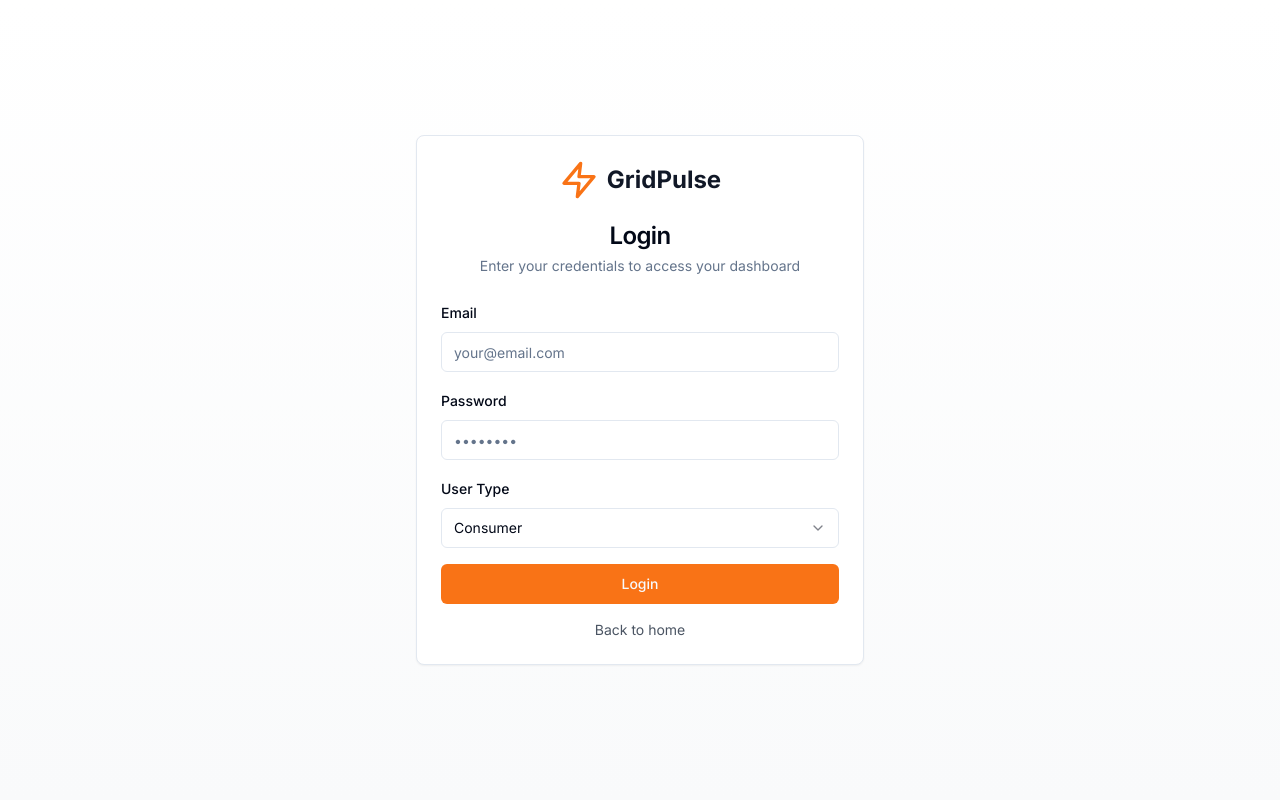
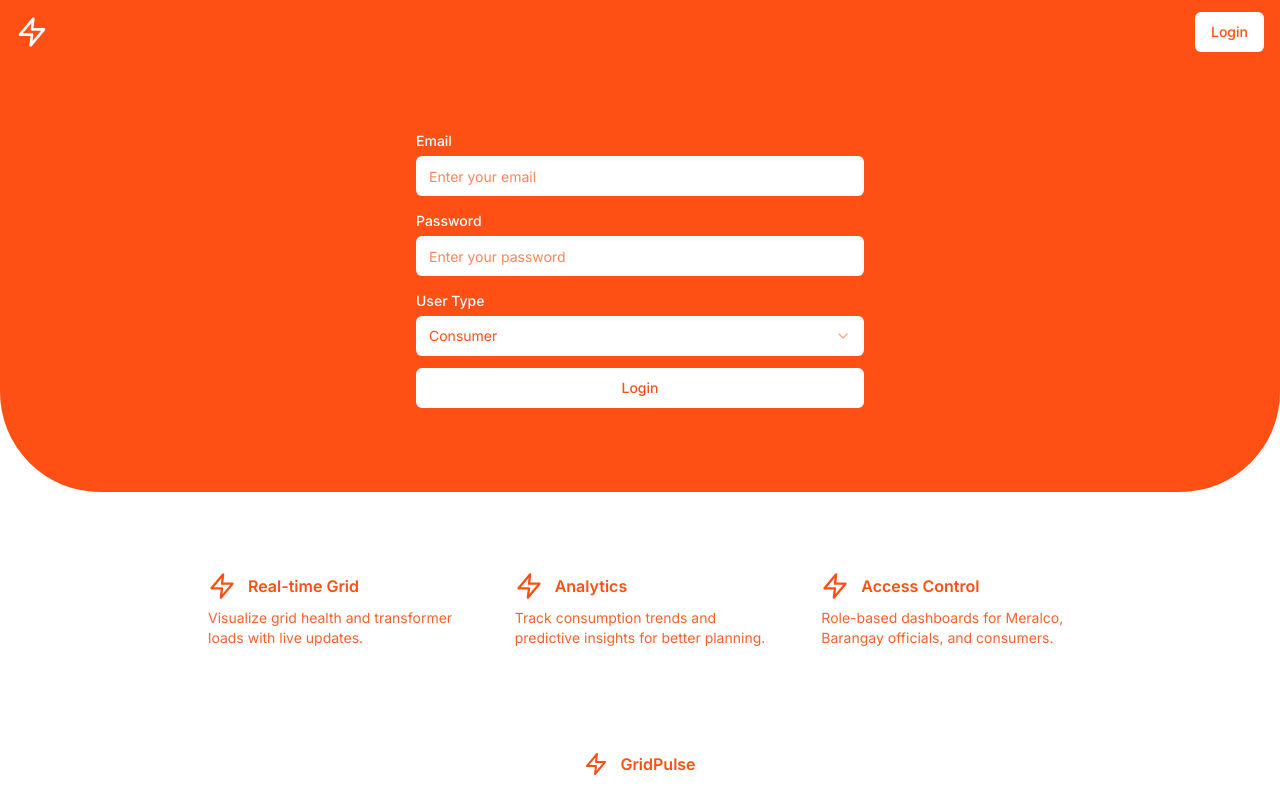
Before and after one commit to msmeralco/VOLTAGE4, a Next.js app: page /login in a window 1280 px wide. Built offline with nearby package versions, Linux system fonts and the light colour scheme.

Commit message:
updated login page

```diff
--- a/app/login/page.tsx
+++ b/app/login/page.tsx
@@ -13,7 +13,6 @@ import {
   SelectTrigger,
   SelectValue,
 } from "@/components/ui/select";
-import { Card, CardContent, CardDescription, CardHeader, CardTitle } from "@/components/ui/card";
 import { Zap } from "lucide-react";
 import type { UserType } from "@/lib/mock-data";
 
@@ -42,10 +41,8 @@ export default function LoginPage() {
       const data = await response.json();
 
       if (data.success) {
-        // Store token in cookie
         document.cookie = `auth-token=${data.token}; path=/; max-age=${7 * 24 * 60 * 60}`;
 
-        // Redirect based on user type
         if (data.user.userType === "Meralco") {
           router.push("/dashboard/meralco");
         } else if (data.user.userType === "Barangay") {
@@ -64,48 +61,62 @@ export default function LoginPage() {
   };
 
   return (
-    <div className="min-h-screen bg-gradient-to-b from-white to-gray-50 dark:from-gray-900 dark:to-gray-800 flex items-center justify-center p-4">
-      <Card className="w-full max-w-md">
-        <CardHeader className="space-y-1 text-center">
-          <div className="flex items-center justify-center mb-4">
-            <Zap className="h-10 w-10 text-orange-500" />
-            <span className="text-2xl font-bold ml-2 text-gray-900 dark:text-white">
-              GridPulse
-            </span>
+    <div className="min-h-screen flex flex-col bg-white">
+      {/* Navbar fixed to top */}
+      <nav className="w-full bg-[#fe5014] sticky top-0 z-50">
+        <div className="container mx-auto px-4 py-3 flex items-center justify-between">
+          <div className="flex items-center space-x-2">
+            <Zap className="h-8 w-8 text-white" />
+            {/* heading moved to footer per request */}
           </div>
-          <CardTitle className="text-2xl">Login</CardTitle>
-          <CardDescription>
-            Enter your credentials to access your dashboard
-          </CardDescription>
-        </CardHeader>
-        <CardContent>
-          <form onSubmit={handleSubmit} className="space-y-4">
-            <div className="space-y-2">
-              <Label htmlFor="email">Email</Label>
+          <div className="flex items-center space-x-4">
+            <Link href="/back">
+              <Button className="bg-white text-[#fe5014] border-none hover:bg-gray-100">
+                Login
+              </Button>
+            </Link>
+          </div>
+        </div>
+      </nav>
+
+      {/* Main area: ONLY login form and small links (no secondary assets here) */}
+      <main className="flex-1 w-full bg-[#fe5014] rounded-b-[100px] py-10">
+        <div className="container mx-auto px-4 py-6 flex flex-col items-center gap-8">
+          <div className="w-full max-w-md">
+            <form onSubmit={handleSubmit} className="space-y-3">
+              <div className="space-y-1">
+                <Label htmlFor="email" className="text-white">Email</Label>
                 <Input
                   id="email"
                   type="email"
-                placeholder="your@email.com"
+                  placeholder="Enter your email"
                   value={email}
                   onChange={(e) => setEmail(e.target.value)}
                   required
+                  className="bg-white text-[#fe5014] placeholder:text-[#fe5014]/70 shadow-inner focus:outline-none focus:ring-0 ring-0 border border-transparent"
                 />
               </div>
-            <div className="space-y-2">
-              <Label htmlFor="password">Password</Label>
+
+              <div className="space-y-1">
+                <Label htmlFor="password" className="text-white">Password</Label>
                 <Input
                   id="password"
                   type="password"
-                placeholder="••••••••"
+                  placeholder="Enter your password"
                   value={password}
                   onChange={(e) => setPassword(e.target.value)}
                   required
+                  className="bg-white text-[#fe5014] placeholder:text-[#fe5014]/70 shadow-inner focus:outline-none focus:ring-0 ring-0 border border-transparent"
                 />
               </div>
-            <div className="space-y-2">
-              <Label htmlFor="userType">User Type</Label>
-              <Select value={userType} onValueChange={(value) => setUserType(value as UserType)}>
-                <SelectTrigger>
+
+              <div className="space-y-1">
+                <Label htmlFor="userType" className="text-white">User Type</Label>
+                <Select
+                  value={userType}
+                  onValueChange={(value) => setUserType(value as UserType)}
+                >
+                  <SelectTrigger className="bg-white text-[#fe5014] placeholder:text-[#fe5014]/70 shadow-inner focus:outline-none focus:ring-0 ring-0 border border-transparent">
                     <SelectValue placeholder="Select user type" />
                   </SelectTrigger>
                   <SelectContent>
@@ -115,22 +126,69 @@ export default function LoginPage() {
                   </SelectContent>
                 </Select>
               </div>
+
               {error && (
-              <div className="text-sm text-red-500 bg-red-50 dark:bg-red-900/20 p-3 rounded-md">
+                <div className="text-sm text-[#fe5014] bg-red-50 p-2 rounded-md">
                   {error}
                 </div>
               )}
-            <Button type="submit" className="w-full" disabled={loading}>
+
+              <Button
+                type="submit"
+                className="w-full bg-white hover:bg-white text-[#fe5014]"
+                disabled={loading}
+              >
                 {loading ? "Logging in..." : "Login"}
               </Button>
             </form>
-          <div className="mt-4 text-center text-sm text-gray-600 dark:text-gray-400">
-            <Link href="/" className="hover:text-orange-500">
-              Back to home
-            </Link>
           </div>
-        </CardContent>
-      </Card>
+        </div>
+      </main>
+
+      {/* NEW: Secondary assets moved to their own full-width div under the login area */}
+      <div className="w-full bg-white py-8">
+        <div className="container mx-auto px-4 py-8">
+          <div className="max-w-4xl mx-auto grid md:grid-cols-3 gap-6">
+            <div className="p-4">
+              <div className="flex items-center gap-3">
+                <Zap className="h-7 w-7 text-[#fe5014]" />
+                <h3 className="text-md font-semibold text-[#fe5014]">Real-time Grid</h3>
+              </div>
+              <p className="text-sm text-[#fe5014]/90 mt-2">
+                Visualize grid health and transformer loads with live updates.
+              </p>
+            </div>
+
+            <div className="p-4">
+              <div className="flex items-center gap-3">
+                <Zap className="h-7 w-7 text-[#fe5014]" />
+                <h3 className="text-md font-semibold text-[#fe5014]">Analytics</h3>
+              </div>
+              <p className="text-sm text-[#fe5014]/90 mt-2">
+                Track consumption trends and predictive insights for better planning.
+              </p>
+            </div>
+
+            <div className="p-4">
+              <div className="flex items-center gap-3">
+                <Zap className="h-7 w-7 text-[#fe5014]" />
+                <h3 className="text-md font-semibold text-[#fe5014]">Access Control</h3>
+              </div>
+              <p className="text-sm text-[#fe5014]/90 mt-2">
+                Role-based dashboards for Meralco, Barangay officials, and consumers.
+              </p>
+            </div>
+          </div>
+        </div>
+      </div>
+
+      {/* Footer: GridPulse text moved here */}
+      <footer className="w-full bg-white">
+        <div className="container mx-auto px-4 py-6 flex items-center justify-center gap-3">
+          <Zap className="h-6 w-6 text-[#fe5014]" />
+          <span className="text-[#fe5014] font-semibold">GridPulse</span>
+        </div>
+      </footer>
     </div>
   );
 }
```
Lines whose indentation alone changed are shown as unchanged.
